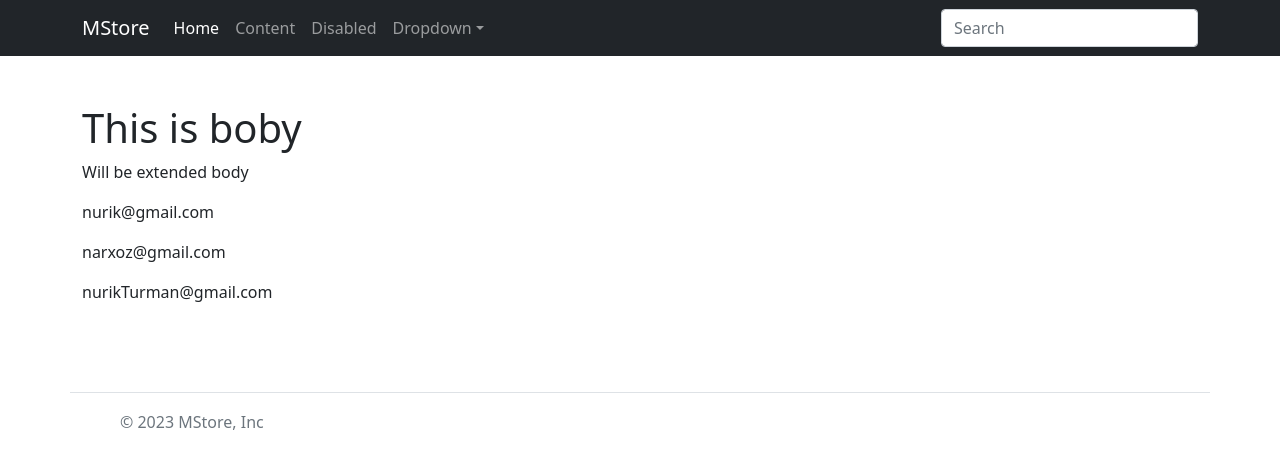
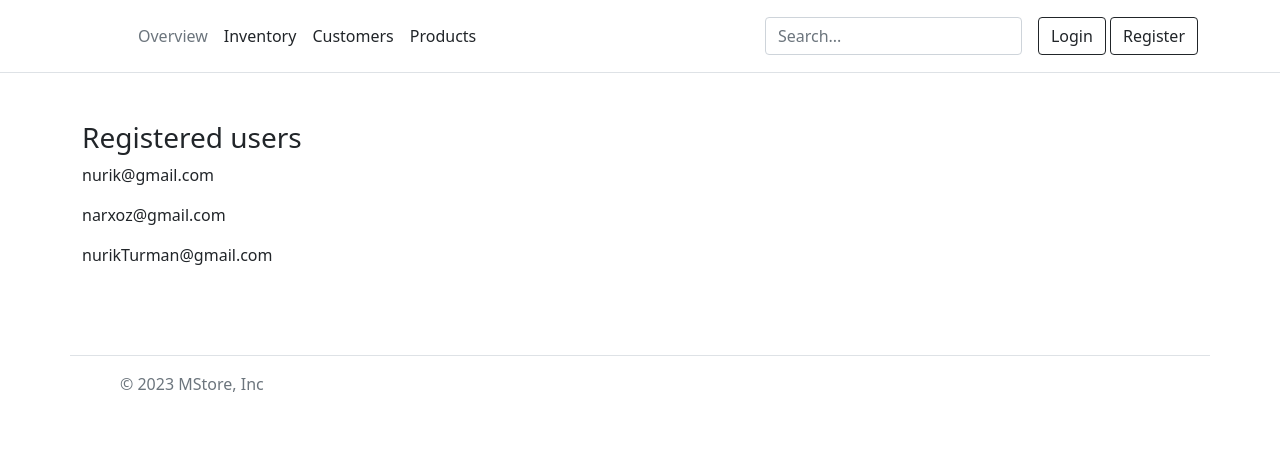
Before and after one commit to Nurzigit/Django, a Django app: page / in a window 1280 px wide. Shown: the top 469 px of the page. Run offline with Django 4.2, Linux system fonts and the light colour scheme; data comes from the database, SQL or seed files in the repository; both versions use the stored data as it was after the commit.

Commit message:
Log out users and check status, working with slug

```diff
--- a/src/mysite/urls.py
+++ b/src/mysite/urls.py
@@ -22,14 +22,16 @@ from pages.views import (
 )
 from account.views import (
     registration_view,
+    logout_view,
 )
 
 urlpatterns = [
     path('admin/', admin.site.urls),
     path('', home_screen_view, name="home"),
     path('register/', registration_view, name="register"),
+    path('logout/', logout_view, name="logout"),
 ]
 handler500 = 'pages.views.error500'
-handler404 = 'pages.views.error_404'
+hander404 = 'pages.views.error_404'
 handler403 = 'pages.views.error_403'
 handler400 = 'pages.views.error_400'
--- a/src/pages/templates/pages/home.html
+++ b/src/pages/templates/pages/home.html
@@ -1,12 +1,9 @@
 {% extends 'index.html' %}
 
 {% block content %}
+<h3>Registered users</h3>
+    {% for account in accounts %}
+         <p>{{account}}</p>
+    {% endfor %}
 
-    <div>
-        <h1>This is boby</h1>
-        <p>Will be extended body</p>
-        {% for account in accounts %}
-            <p>{{account}}</p>
-        {% endfor %}
-    <div>
 {% endblock content %}
--- a/src/view/index.html
+++ b/src/view/index.html
@@ -17,63 +17,46 @@
   </head>
   <body>
     {% comment %} Header {% endcomment %}
-    <nav
-      class="navbar navbar-expand-lg navbar-dark bg-dark"
-      aria-label="Ninth navbar example"
-    >
-      <div class="container-xl">
-        <a class="navbar-brand" href="#">MStore</a>
-        <button
-          class="navbar-toggler"
-          type="button"
-          data-bs-toggle="collapse"
-          data-bs-target="#navbarsExample07XL"
-          aria-controls="navbarsExample07XL"
-          aria-expanded="false"
-          aria-label="Toggle navigation"
-        >
-          <span class="navbar-toggler-icon"></span>
-        </button>
+    <header class="p-3 mb-3 border-bottom">
+      <div class="container">
+        <div class="d-flex flex-wrap align-items-center justify-content-center justify-content-lg-start">
+          <a href="/" class="d-flex align-items-center mb-2 mb-lg-0 text-dark text-decoration-none">
+            <svg class="bi me-2" width="40" height="32" role="img" aria-label="Bootstrap"><use xlink:href="#bootstrap"></use></svg>
+          </a>
 
-        <div class="collapse navbar-collapse" id="navbarsExample07XL">
-          <ul class="navbar-nav me-auto mb-2 mb-lg-0">
-            <li class="nav-item">
-              <a class="nav-link active" aria-current="page" href="#">Home</a>
-            </li>
-            <li class="nav-item">
-              <a class="nav-link" href="#">Content</a>
-            </li>
-            <li class="nav-item">
-              <a class="nav-link">Disabled</a>
-            </li>
-            <li class="nav-item dropdown">
-              <a
-                class="nav-link dropdown-toggle"
-                href="#"
-                data-bs-toggle="dropdown"
-                aria-expanded="false"
-                >Dropdown</a
-              >
-              <ul class="dropdown-menu">
-                <li><a class="dropdown-item" href="#">Action</a></li>
-                <li><a class="dropdown-item" href="#">Another action</a></li>
-                <li>
-                  <a class="dropdown-item" href="#">Something else here</a>
-                </li>
+          <ul class="nav col-12 col-lg-auto me-lg-auto mb-2 justify-content-center mb-md-0">
+            <li><a href="#" class="nav-link px-2 link-secondary">Overview</a></li>
+            <li><a href="#" class="nav-link px-2 link-dark">Inventory</a></li>
+            <li><a href="#" class="nav-link px-2 link-dark">Customers</a></li>
+            <li><a href="#" class="nav-link px-2 link-dark">Products</a></li>
+          </ul>
+
+          <form class="col-12 col-lg-auto mb-3 mb-lg-0 me-lg-3" role="search">
+            <input type="search" class="form-control" placeholder="Search..." aria-label="Search">
+          </form>
+
+          <div class="dropdown text-end">
+            {% if request.user.is_authenticated %}
+              <a href="#" class="d-block link-dark text-decoration-none dropdown-toggle" data-bs-toggle="dropdown" aria-expanded="false">
+                <img src="https://github.com/mdo.png" alt="mdo" width="32" height="32" class="rounded-circle">
+                <span class="text p-2">{{request.user.username}}</span>
+              </a>
+
+              <ul class="dropdown-menu text-small" style="">
+                <li><a class="dropdown-item" href="#">New project...</a></li>
+                <li><a class="dropdown-item" href="#">Settings</a></li>
+                <li><a class="dropdown-item" href="#">Profile</a></li>
+                <li><hr class="dropdown-divider"></li>
+                <li><a class="dropdown-item" href="{% url 'logout' %}">Sign out</a></li>
               </ul>
-            </li>
-          </ul>
-          <form role="search">
-            <input
-              class="form-control"
-              type="search"
-              placeholder="Search"
-              aria-label="Search"
-            />
-          </form>
+              {% else %}
+              <a class="btn btn-outline-dark" href="{% url 'login' %}">Login</a>
+              <a class="btn btn-outline-dark" href="{% url 'register' %}">Register</a>
+            {% endif %}
+          </div>
         </div>
       </div>
-    </nav>
+    </header>
 
     <div class="container mt-5">
       <div class="row">
```
Also changed, not shown: src/account/views.py (+7 -1 lines), src/db.sqlite3.
